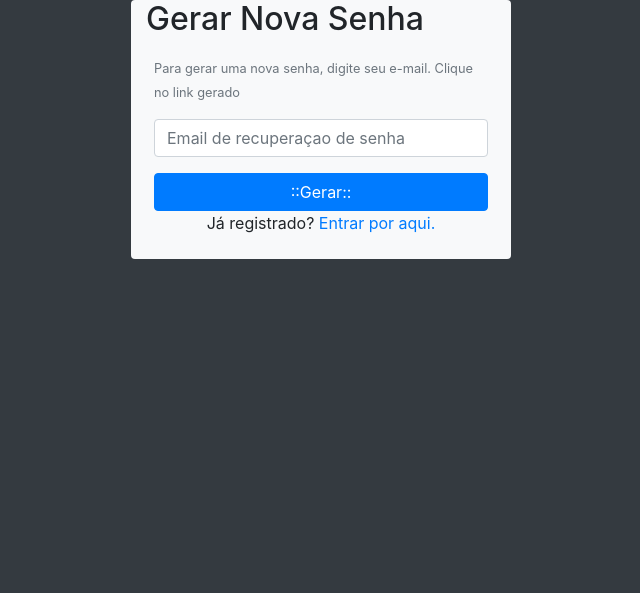
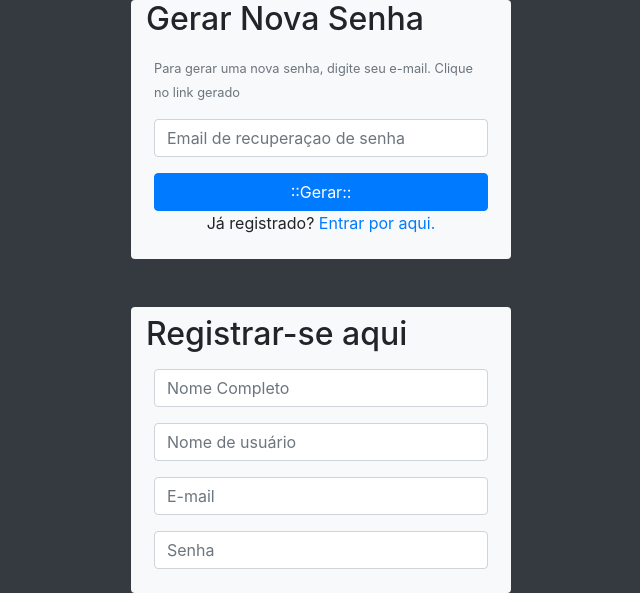
Before and after one commit to hostogio/login, a PHP site: page /login/ in a window 1280 px wide. Shown: the part 434-1027 px from the top of the page, without its empty margins (319-959 px from the left). Before the commit the page ends 693 px from the top, so only its background shows below. Run offline with PHP 8.4, Linux system fonts and the light colour scheme.

Commit message:
intervalo

```diff
--- a/index.php
+++ b/index.php
@@ -73,8 +73,7 @@
             </div>
         </section>
 
-        <!--
-        Final da Seção de login -->
+        <!--Final da Seção de login -->
 
         <!-- Formulário de Recuperação de senha -->
         <section class="row mt-5">
@@ -90,15 +89,11 @@
                         </small>
                     </div>
                     <div class="form-group">
-                        <input type="email" name="emailGerarSenha"
-                        id="emailGerarSenha" class="form-control"
-                        placeholder="Email de recuperaçao de senha">
+                        <input type="email" name="emailGerarSenha" id="emailGerarSenha" class="form-control" placeholder="Email de recuperaçao de senha">
 
                     </div>
                     <div class="form-group">
-                        <input type="submit" value="::Gerar::"
-                         name="btnGerar" id="btnGerar" class="btn btn-primary btn-block"
-                         placeholder="Email de recuperaçao de senha">
+                        <input type="submit" value="::Gerar::" name="btnGerar" id="btnGerar" class="btn btn-primary btn-block" placeholder="Email de recuperaçao de senha">
 
                         <div class="form-group">
                             <p class="text-center">
@@ -111,6 +106,43 @@
                 </form>
             </div>
         </section>
+
+        <!-- Fim da seçao de recuperaçao de senha-->
+
+        <!-- Inicio do formuláriode cadastro de novos usuários -->
+
+        <section class="row mt-5">
+            <div class="col-lg-4 offset-lg-4 bg-light rounded" id="caixaRegistro">
+                <h2 class="text=center mt-2">Registrar-se aqui</h2>
+                <form action="#" method="post" class="p-2" id="formRegistro">
+
+                    <div class="form-group">
+                        <input type="text" name="nomeCompleto" id="nomeCompleto" class="form-control" placeholder="Nome Completo">
+                    </div>
+
+                    <div class="form-group">
+                        <input type="text" name="nomeUsuario" id="nomeUsuario" class="form-control" placeholder="Nome de usuário">
+                    </div>
+
+                    <div class="form-group">
+                        <input type="email" name="emailUsuario" id="emailUsuario" class="form-control" placeholder="E-mail">
+                    </div>
+
+                    <div class="form-group">
+                        <input type="password" name="senhaUsuario" id="senhaUsuario" class="form-control" placeholder="Senha">
+                    </div>
+                </form>
+
+            </div>
+
+
+        </section>
+
+
+
+
+        <!-- final do formulário de cadastro de novos usuários-->
+
     </main>
     <!-- Optional JavaScript -->
     <!-- jQuery first, then Popper.js, then Bootstrap JS -->
```
Also changed, not shown: README.md. Lines whose indentation alone changed are shown as unchanged.
